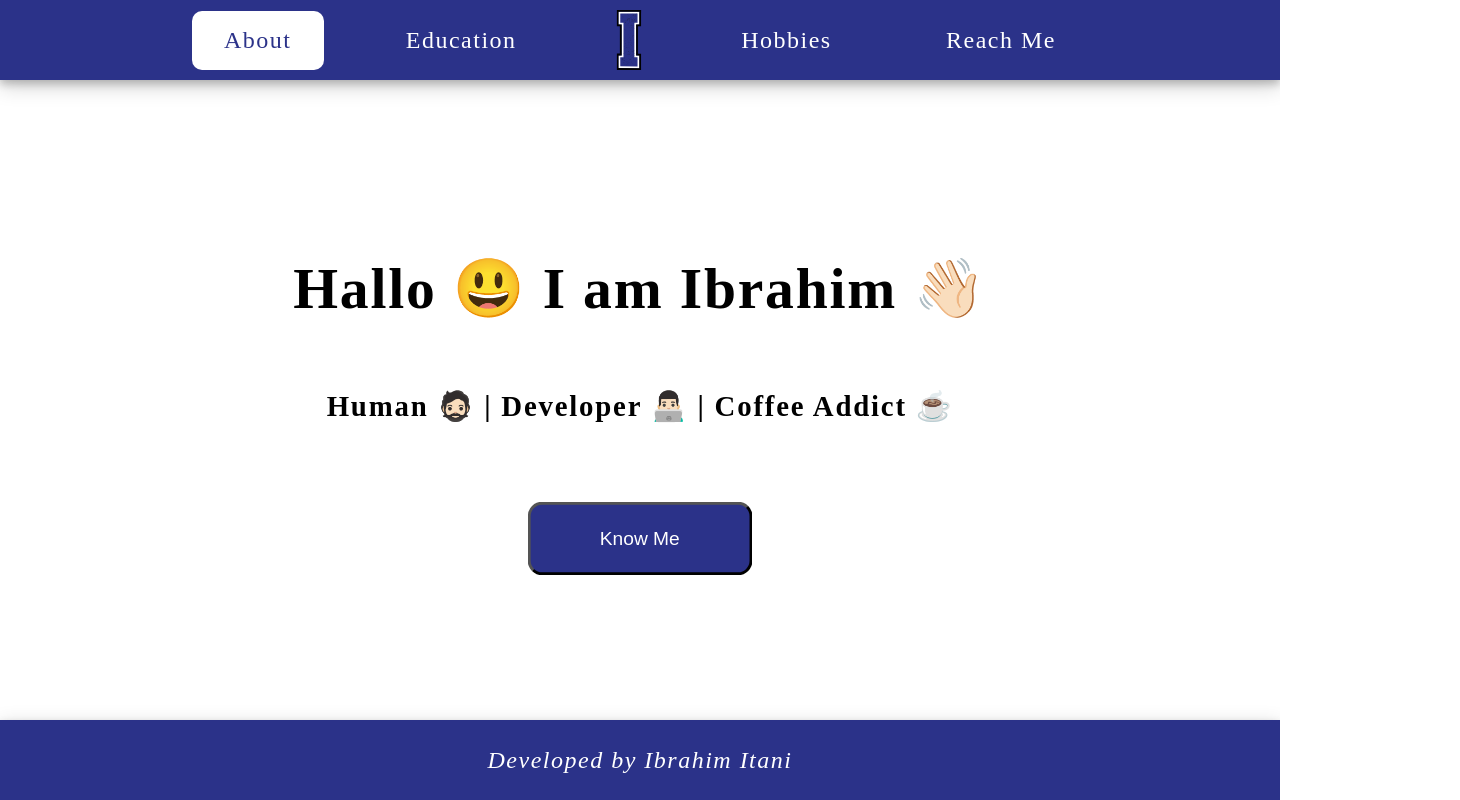
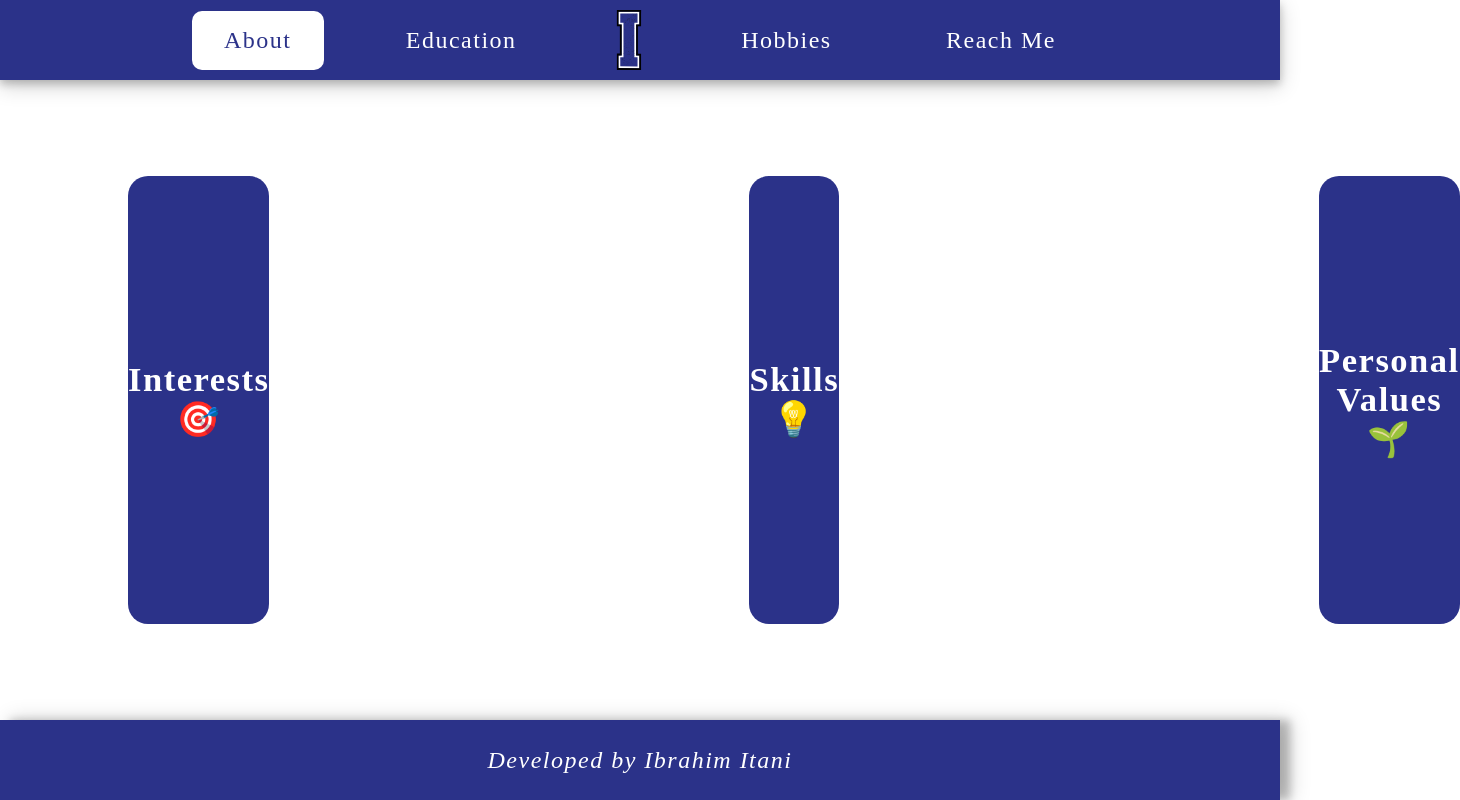
Before and after one commit to Burnabaso/my-portfolio, a plain HTML site: page pages/about.html in a window 1280 px wide. Shown: the whole page, 1460 px wide, since content can reach past the window. Drawn offline with Linux system fonts and the light colour scheme.

Commit message:
Finalize about cards

```diff
--- a/pages/about.html
+++ b/pages/about.html
@@ -21,13 +21,36 @@
       </nav>
     </div>
     <div class="landing-content">
-      <div id="hero-content">
-          <h1>Hallo 😃 I am Ibrahim 👋🏻</h1>
-          <p>Human 🧔🏻 | Developer 👨🏻‍💻 | Coffee Addict ☕</p>
-      </div>
-      <a href="/pages/about.html">
-        <button type="button">Know Me</button>
-      </a>
+        <div id="about-container">
+            <div class="about-cards">
+                <div class="about-cards-inner">
+                    <h2 class="front-face">Interests 🎯 </h2>
+                    <div class="back-face">
+                          <p>Web Development 📖</p>
+                          <p>Creative Design 🎨</p>
+                          <p>History 📖</p>
+                    </div>
+                </div>
+            </div>
+            <div class="about-cards">
+                <div class="about-cards-inner">
+                    <h2 class="front-face">Skills 💡</h2>
+                      <div class="back-face">
+                          <p>My strongest point is people 🤝</p>
+                      </div>
+                </div>
+            </div>
+            <div class="about-cards">
+                <div class="about-cards-inner">
+                    <h2 class="front-face">Personal Values 🌱</h2>
+                    <div class="back-face">
+                          <p>Honesty 🧑‍⚖️</p>
+                          <p>Respect 🙏</p>
+                          <p>Growth 📈</p>
+                    </div>
+                </div>
+            </div>
+        </div>
     </div>
     <div class="footer-section">
       <em>Developed by Ibrahim Itani</em>
--- a/styles/about-style.css
+++ b/styles/about-style.css
@@ -3,3 +3,43 @@
     color: #2b3289;
     border-radius: 10px;
 }
+#about-container{
+    display: flex;
+    gap: 30rem;
+    height: 100%;
+    align-items: center;
+    width: 80%;
+    justify-content: space-between;
+}
+.about-cards{
+    background-color: #2b3289;
+    height: 70%;
+    display: flex;
+    align-items: center;
+    justify-content: center;
+    width: 40%;
+    border-radius: 20px;
+    color: white;
+    flex-direction: column;
+    perspective: 1000px;
+    font-size: larger;
+}
+.about-cards-inner{
+    text-align: center;
+    transition: transform 0.5s;
+    transform-style: preserve-3d;
+}
+.about-cards:hover .about-cards-inner{
+    transform: rotateY(180deg);
+}
+.about-cards:hover .back-face{
+    display: flex;
+    transform: rotateY(180deg);
+}
+.about-cards:hover .front-face{
+    display: none;
+}
+.back-face{
+   display: none;
+   flex-direction: column;
+}
--- a/styles/layout.css
+++ b/styles/layout.css
@@ -9,7 +9,7 @@ body{
     font-size: larger;
 }
 
-.nav-section,.footer-section{
+.nav-section{
     height: 10% ;
     background-color: #2b3289;
     z-index: 20;
@@ -44,6 +44,11 @@ body{
     align-items: center;
     justify-content: center;
     color: white;
+    height: 10% ;
+    background-color: #2b3289;
+    z-index: 20;
+    box-shadow: 10px 0px 8px 0 rgba(0, 0, 0, 0.2), 10px 0px 20px 0 rgba(0, 0, 0, 0.19);
+
 }
 .landing-content{
     display: flex;
```
